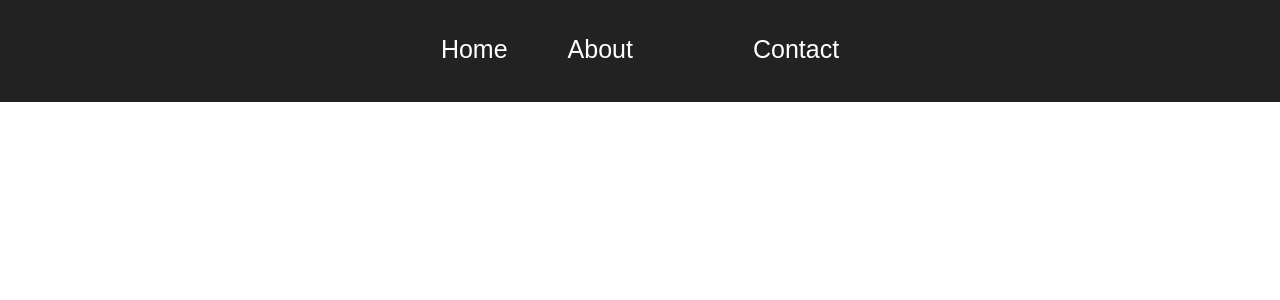
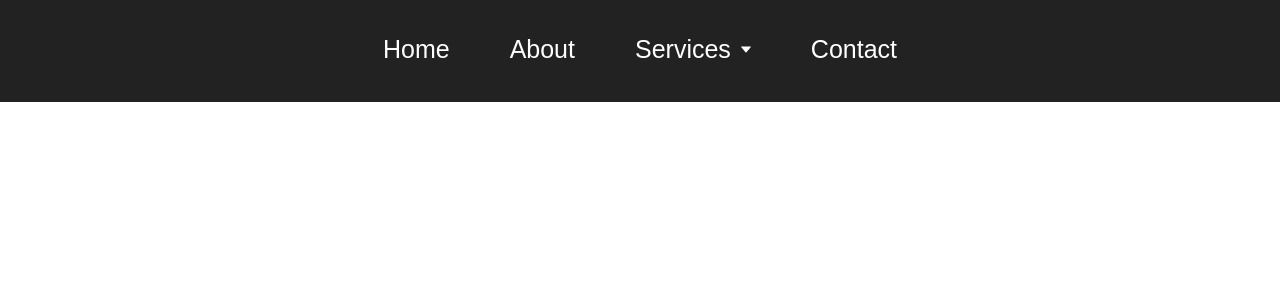
Before and after one commit to madhurabhujbal/Challenge31Days, a Vue app in the folder day17_dropdownMenuVue/dropdown-vue/: page / in a window 1280 px wide. Shown: the top 300 px of the page. Built offline with nearby package versions, Linux system fonts and the light colour scheme.

Commit message:
Add props and styling to dropdown

```diff
--- a/day17_dropdownMenuVue/dropdown-vue/src/components/Dropdown.vue
+++ b/day17_dropdownMenuVue/dropdown-vue/src/components/Dropdown.vue
@@ -3,7 +3,7 @@
         <a href="#">
             {{ title }}
         </a>
-        <svg viewBox="0 0 1030  638">
+        <svg viewBox="0 0 1030  638" width="10">
             <path d="M1017 68L541 626q-11 12-26 12t-26-12L13 68Q-3 49 6 24.5T39 0h952q24 0 33 24.5t-7 43.5z" fill="#FFF">
             </path>
         </svg>
@@ -12,10 +12,14 @@
 
 <script>
 export default {
-    name: 'dropdown'
+    name: 'Dropdown',
+    props: ['title', 'items']
 }
 </script>
 
 <style>
-
+nav .menu-item svg {
+    width: 10px;
+    margin-left: 10px;
+}
 </style>
```
